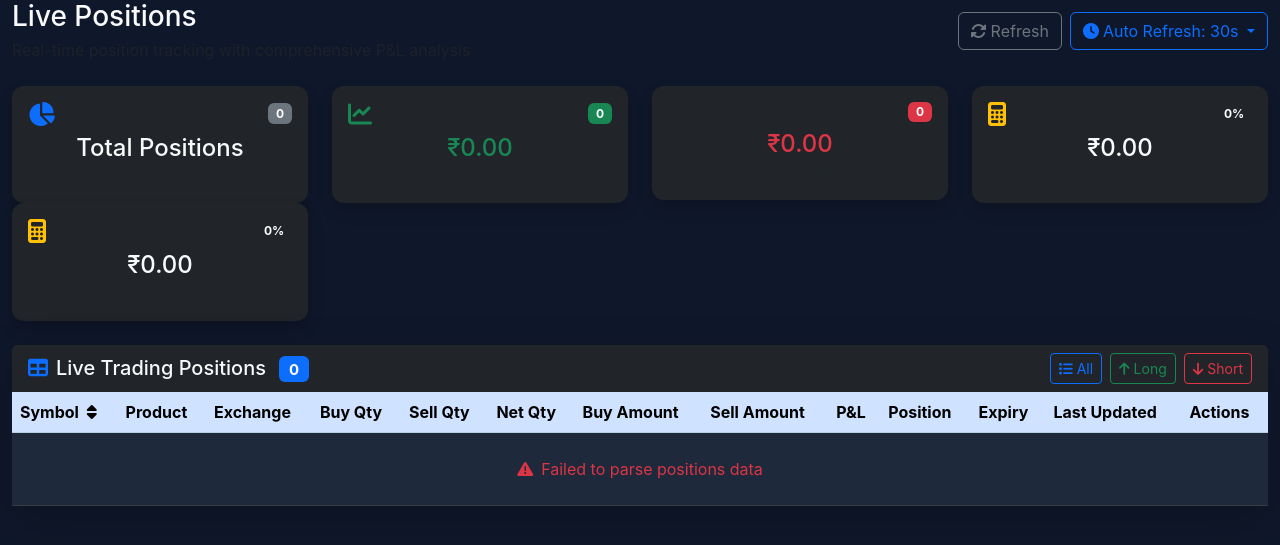
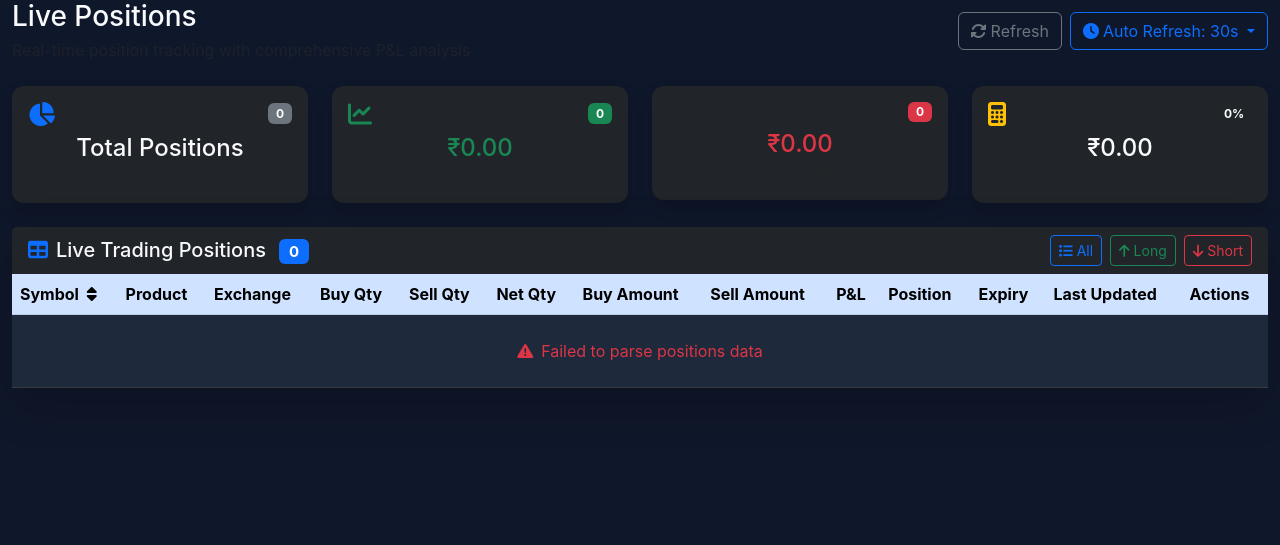
Before and after one commit to dhananjay-shahane/KotakNeoTrade, a Flask app: template templates/positions.html in a window 1280 px wide. Shown: the top 545 px of the page. Run offline with Flask 3, Linux system fonts and the light colour scheme; the template is opened without the code that fills it, so the values that code supplies are empty; some libraries are stand-ins or nearby versions.

Commit message:
Assistant checkpoint: Fixed duplicate P&L card and organized table headers
Assistant generated file changes:
- templates/positions.html: Remove duplicate P&L card and update table headings to match requested format, Update table headers to match the requested format exactly, Update loading table colspan to match new header count

---

User prompt:

in this page add shorting all this table heading
Product	Exchange	Buy Qty	Sell Qty	Net Qty	Buy Amount	Sell Amount	P&L	Position	Expiry	Last Updated

Replit-Commit-Author: Assistant
Replit-Commit-Session-Id: ec471bb7-03e9-41f5-a274-6786083285e6

```diff
--- a/templates/positions.html
+++ b/templates/positions.html
@@ -65,18 +65,6 @@
                 </div>
                 <h4 class="text-danger mb-1" id="shortPositionsValue">₹0.00</h4>
                 <p class="text-muted mb-0 small">Short Positions</p>
-            </div>
-        </div>
-    </div>
-    <div class="col-md-3">
-        <div class="card bg-dark border-0 shadow">
-            <div class="card-body text-center">
-                <div class="d-flex justify-content-between align-items-center mb-2">
-                    <i class="fas fa-calculator text-warning fs-4"></i>
-                    <span class="badge" id="pnlBadge">0%</span>
-                </div>
-                <h4 class="mb-1" id="totalPnlValue">₹0.00</h4>
-                <p class="text-muted mb-0 small">Total P&L</p>
             </div>
         </div>
     </div>
```
